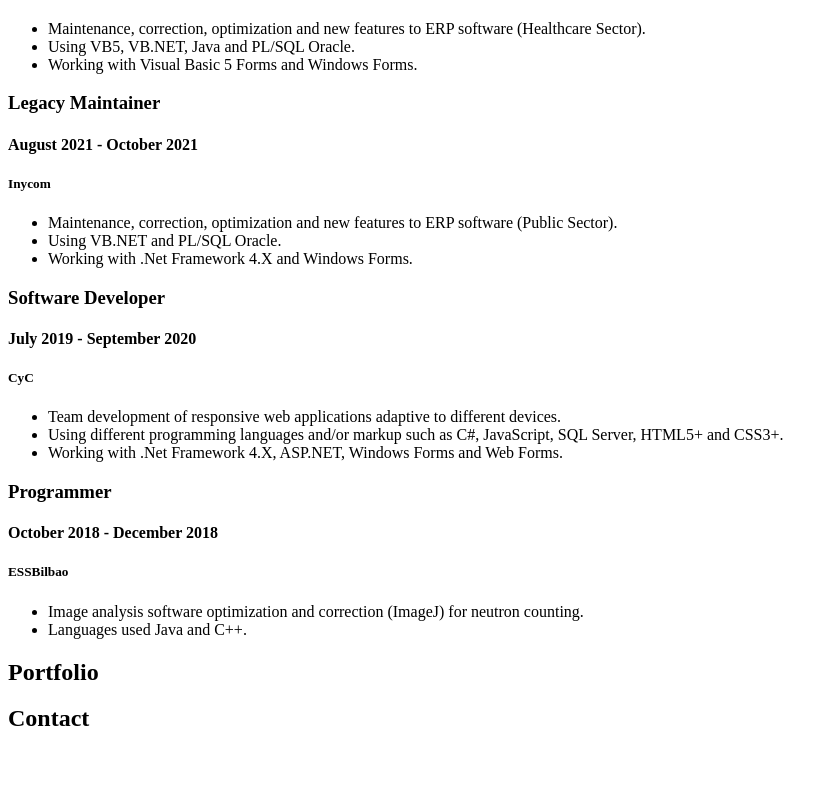
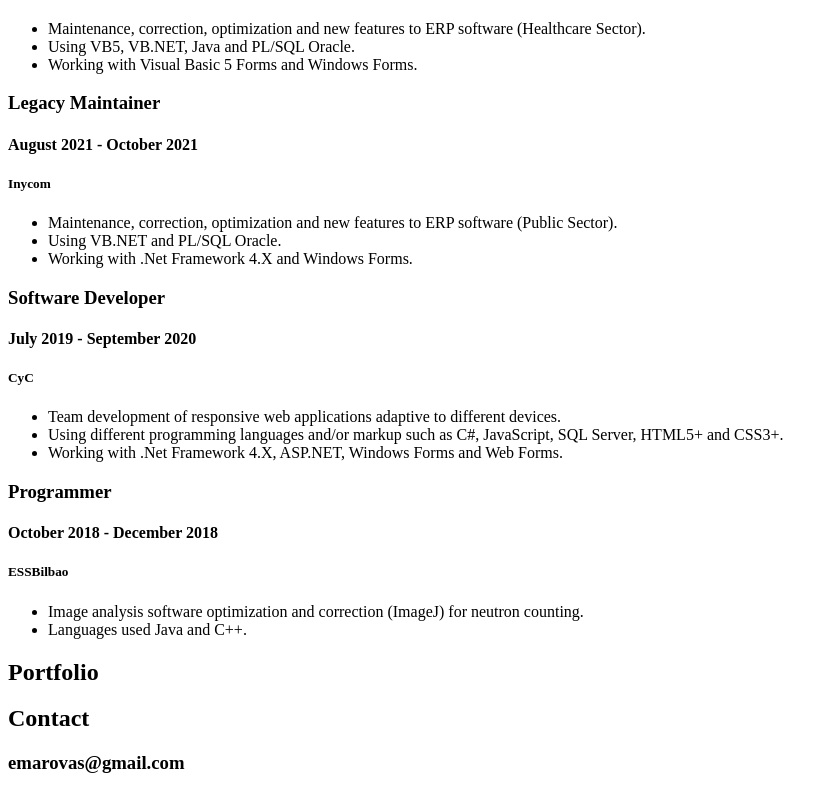
Before and after one commit to erovas/erovas.github.io, a plain HTML site: page index.html in a window 1280 px wide. Shown: the part 2043-2836 px from the top of the page, without its empty margins (0-838 px from the left). Before the commit the page ends 2795 px from the top, so only its background shows below. Drawn offline with Linux system fonts and the light colour scheme; a script that the page names is missing.

Commit message:
added contact email

```diff
--- a/index.html
+++ b/index.html
@@ -348,6 +348,8 @@
             <div class="section_content">
                 <h2>Contact</h2>
 
+                <h3>emarovas@gmail.com</h3>
+
             </div>
 
         </section>
```
